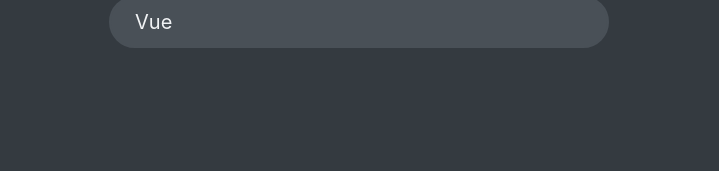
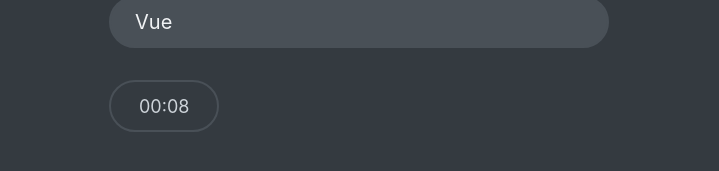
Before and after one commit to eneskaplannn1/useReducer-react-quiz-app, a React (Create React App) app: page / in a window 1280 px wide. Both pictures are taken after a click on the button "lets start". Shown: the part 569-740 px from the top of the page, without its empty margins (281-1000 px from the left). Built offline with nearby package versions, Linux system fonts and the light colour scheme; data requests are answered from the project's data file.

Commit message:
setting up timer with useEffect and setInterval

```diff
--- a/src/App.js
+++ b/src/App.js
@@ -7,6 +7,7 @@
 import Question from "./components/Question";
 import Progress from "./components/Progress";
 import FinishScreen from "./components/FinishScreen";
+import Timer from "./components/Timer";
 
 const initialState = {
   questions: [],
@@ -15,6 +16,7 @@
   answer: null,
   points: 0,
   highscore: 0,
+  secondsRemaining: 10,
 };
 
 function reducer(state, action) {
@@ -48,6 +50,13 @@
       highscore:
         state.highscore < state.points ? state.points : state.highscore,
     };
+  if (action.type === "tick") {
+    return {
+      ...state,
+      secondsRemaining: state.secondsRemaining - 1,
+      status: state.secondsRemaining < 1 ? "finish" : state.status,
+    };
+  }
   if (action.type === "restart")
     return {
       ...initialState,
@@ -58,8 +67,10 @@
 }
 
 function App() {
-  const [{ questions, status, index, answer, points, highscore }, dispatch] =
-    useReducer(reducer, initialState);
+  const [
+    { questions, status, index, answer, points, highscore, secondsRemaining },
+    dispatch,
+  ] = useReducer(reducer, initialState);
   const numQuestions = questions.length;
   const maxPossiblePoints = questions.reduce(
     (acc, question) => acc + question.points,
@@ -98,6 +109,7 @@
               dispatch={dispatch}
               answer={answer}
             />
+            <Timer dispatch={dispatch} secondsRemaining={secondsRemaining} />
             {answer !== null && index <= 13 ? (
               <button
                 className="btn btn-ui"
--- /dev/null
+++ b/src/components/Timer.js
@@ -0,0 +1,23 @@
+import { useEffect } from "react";
+
+function Timer({ dispatch, secondsRemaining }) {
+  const min = Math.floor(secondsRemaining / 60);
+  const sec = secondsRemaining - min * 60;
+
+  useEffect(() => {
+    const id = setInterval(() => {
+      dispatch({ type: "tick" });
+    }, 1000);
+    return () => clearInterval(id);
+  }, [secondsRemaining, dispatch]);
+  return (
+    <div className="timer">
+      {min < 10 ? "0" : ""}
+      {min}:
+      {sec < 10 ? "0" : ""}
+      {sec}
+    </div>
+  );
+}
+
+export default Timer;
```
